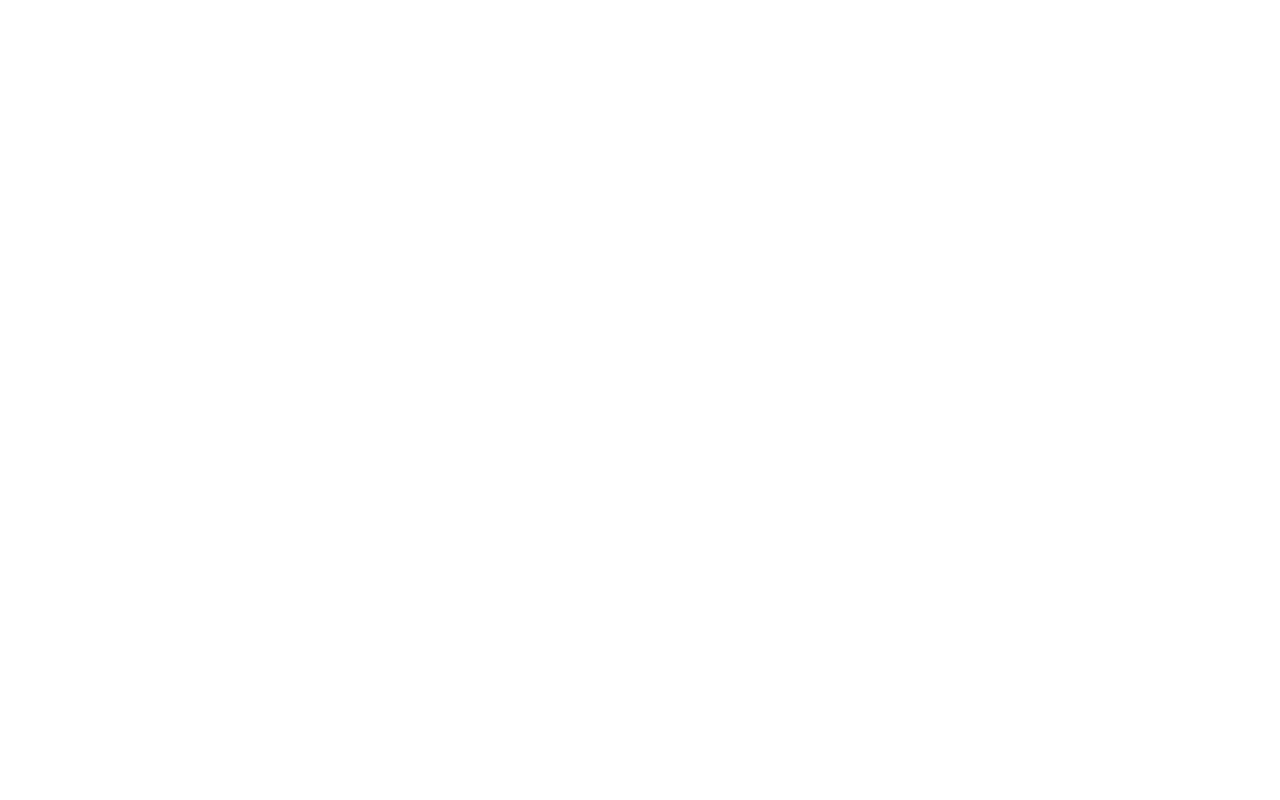
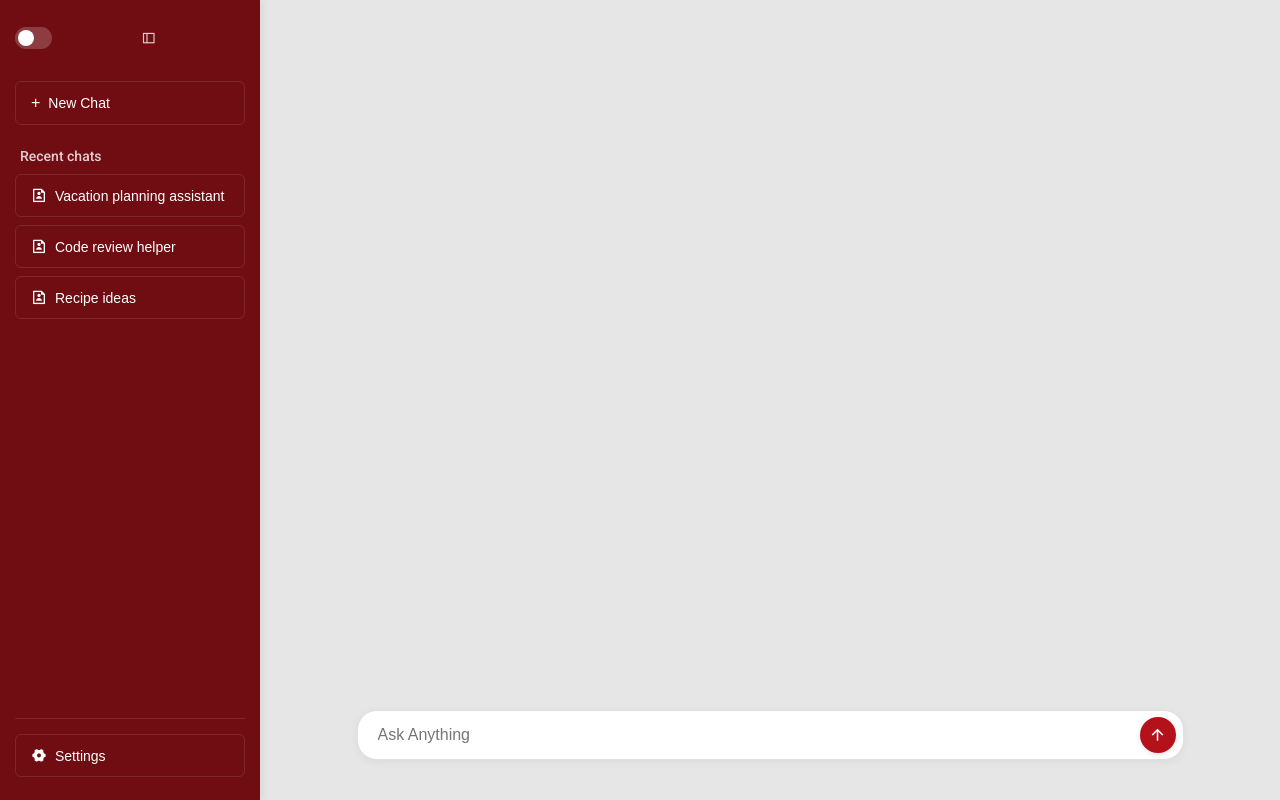
Before and after one commit to I-XaR-I/chatbot-app, a plain HTML site: page frontend/static/index.html in a window 1280 px wide. Drawn offline with nearby package versions, Linux system fonts and the light colour scheme.

Commit message:
made a basic interface of the webapp

```diff
--- a/frontend/css/style.css
+++ b/frontend/css/style.css
@@ -0,0 +1,451 @@
+*{
+    margin: 0;
+    padding: 0;
+    box-sizing: border-box;
+}
+
+:root{
+    --primary-color: #B4121B;
+    --secondary-color: #e6e6e6;
+    --primary-dark: #700d12;
+    --secondary-dark: #121212;
+    --transition-speed: 0.3s;
+    --sidebar-bg: #202123;
+    --sidebar-hover: #343541;
+    --btn-text: #ececf1;
+
+    --body-bg-light: #e6e6e6;
+    --body-bg-dark: #1e1e1e;
+    --input-bg-light: white;
+    --input-bg-dark: #2d2d2d;
+    --text-light: #333;
+    --text-dark: #e0e0e0;
+    --border-light: #e0e0e0;
+    --border-dark: #4d4d4d;
+}
+
+body {
+    height: 100vh;
+    width: 100%;
+    font-family: 'Roboto', sans-serif;
+    display: flex;
+    flex-direction: column;
+    background-color: var(--body-bg-light);
+    color: var(--text-light);
+    overflow: hidden;
+    transition: background-color var(--transition-speed) ease, color var(--transition-speed) ease;
+}
+
+body.dark-mode {
+    background-color: var(--body-bg-dark);
+    color: var(--text-dark);
+}
+
+#container {
+    display: flex;
+    height: 100%;
+    width: 100%;
+    overflow: hidden;
+}
+
+#sidebar {
+    height: 100%;
+    width: 260px;
+    display: none;
+    flex-direction: column;
+    background-color: var(--primary-dark);
+    padding: 15px;
+    box-shadow: 0px 0px 10px rgba(0, 0, 0, 0.1);
+    transition: transform 0.3s ease, background-color 0.3s ease;
+    position: relative;
+    z-index: 2;
+    flex-shrink: 0;
+    color: white;
+    will-change: transform;
+}
+
+#closesidebarbtn {
+    background: transparent;
+    border: none;
+    outline: none;
+    color: white;
+    font-size: 24px;
+    cursor: pointer;
+    display: flex;
+    align-items: center;
+    justify-content: center;
+    opacity: 0.8;
+    transition: opacity 0.2s ease;
+    padding: 0;
+    margin: 0;
+    width: 36px;
+    height: 36px;
+    box-shadow: none;
+    border-radius: 0;
+    -webkit-appearance: none;
+    -moz-appearance: none;
+    appearance: none;
+}
+
+#closesidebarbtn:hover,
+#closesidebarbtn:active,
+#closesidebarbtn:focus {
+    opacity: 1;
+    background: transparent;
+    border: none;
+    outline: none;
+    box-shadow: none;
+}
+
+#opensidebarbtn {
+    background: none;
+    border: none;
+    color: var(--primary-color);
+    font-size: 24px;
+    cursor: pointer;
+    position: absolute;
+    top: 20px;
+    left: 20px;
+    z-index: 1;
+    display: none;
+    transition: opacity var(--transition-speed) ease, color var(--transition-speed) ease, background-color var(--transition-speed) ease;
+    width: 40px;
+    height: 40px;
+    display: flex;
+    align-items: center;
+    justify-content: center;
+}
+
+#opensidebarbtn:hover {
+    color: var(--primary-dark);
+    background-color: rgba(180, 18, 27, 0.1);
+    border-radius: 50%;
+}
+
+#opensidebarbtn i {
+    font-size: 24px;
+}
+
+#sidebar.hidden + #chatarea #opensidebarbtn {
+    display: flex;
+}
+
+#sidebar nav {
+    display: flex;
+    flex-direction: column;
+    height: 100%;
+}
+
+#sidebar ul {
+    list-style: none;
+    padding: 0;
+    margin: 0;
+    width: 100%;
+}
+
+#sidebar .main-nav {
+    flex-grow: 0;
+}
+
+#sidebar .recent-chats {
+    margin-top: 15px;
+    flex-grow: 1;
+    overflow-y: auto;
+}
+
+#sidebar .recent-chats h3 {
+    font-size: 14px;
+    font-weight: 500;
+    margin-bottom: 10px;
+    padding-left: 5px;
+    opacity: 0.8;
+}
+
+#sidebar .bottom-nav {
+    margin-top: auto;
+    border-top: 1px solid rgba(255, 255, 255, 0.1);
+    padding-top: 15px;
+}
+
+#sidebar li {
+    margin-bottom: 8px;
+    width: 100%;
+}
+
+#sidebar button {
+    width: 100%;
+    padding: 12px 15px;
+    background-color: transparent;
+    color: white;
+    border: 1px solid rgba(255, 255, 255, 0.1);
+    border-radius: 6px;
+    cursor: pointer;
+    text-align: left;
+    font-size: 14px;
+    font-weight: 500;
+    display: flex;
+    align-items: center;
+    transition: background-color 0.2s ease;
+}
+
+#closesidebarbtn {
+    width: 36px;
+    height: 36px;
+    padding: 0;
+    margin: 0;
+    border: none !important;
+    box-shadow: none !important;
+    background: transparent !important;
+    border-radius: 0 !important;
+    display: flex;
+    justify-content: center;
+    align-items: center;
+    color: white;
+    font-size: 24px;
+    opacity: 0.8;
+    transition: opacity 0.2s ease;
+}
+
+#closesidebarbtn:hover,
+#closesidebarbtn:active,
+#closesidebarbtn:focus {
+    opacity: 1;
+    background: transparent !important;
+    border: none !important;
+    outline: none !important;
+    box-shadow: none !important;
+}
+
+#sidebar button:hover {
+    background-color: var(--primary-color);
+}
+
+#newchatbtn::before {
+    content: "+";
+    margin-right: 8px;
+    font-size: 16px;
+}
+
+#settingsbtn::before {
+    font-family: "Remixicon";
+    content: "\f0E7";
+    margin-right: 8px;
+    font-size: 16px;
+}
+
+.chat-item::before {
+    font-family: "Remixicon";
+    content: "\ED17";
+    margin-right: 8px;
+    font-size: 16px;
+}
+
+#chatarea {
+    display: flex;
+    flex-direction: column;
+    flex-grow: 1;
+    background-color: var(--secondary-color);
+    overflow: hidden;
+    transition: margin-left 0.3s ease, background-color 0.3s ease;
+}
+
+#messages {
+    flex-grow: 1;
+    overflow-y: auto;
+    padding: 20px;
+    width: 100%;
+}
+
+#inputarea {
+    width: 90%;
+    display: flex;
+    align-items: center;
+    justify-content: center;
+    padding: 20px;
+    margin: 0 auto 20px auto;
+    max-width: 1000px;
+    transition: width var(--transition-speed) ease;
+    position: relative;
+}
+
+#input-container {
+    position: relative;
+    width: 100%;
+    display: flex;
+    align-items: center;
+}
+
+#userinput {
+    flex-grow: 1;
+    padding: 15px 20px;
+    padding-right: 50px;
+    border: 1px solid #e0e0e0;
+    border-radius: 20px;
+    font-size: 16px;
+    box-shadow: 0 2px 10px rgba(0, 0, 0, 0.05);
+    transition: all var(--transition-speed) ease;
+    background-color: white;
+    width: 100%;
+}
+
+#userinput:focus {
+    outline: none;
+    border-color: transparent;
+    box-shadow: 0 2px 15px rgba(0, 0, 0, 0.1);
+}
+
+#sendbtn {
+    position: absolute;
+    right: 8px;
+    padding: 8px;
+    background-color: var(--primary-color);
+    color: white;
+    border: none;
+    border-radius: 50%;
+    width: 36px;
+    height: 36px;
+    display: flex;
+    align-items: center;
+    justify-content: center;
+    cursor: pointer;
+    font-size: 18px;
+    transition: background-color var(--transition-speed) ease, transform 0.2s ease;
+    flex-shrink: 0;
+    box-shadow: 0 2px 5px rgba(0, 0, 0, 0.1);
+}
+
+#sendbtn i {
+    transition: transform 0.2s ease;
+}
+
+#sendbtn:hover {
+    background-color: var(--primary-dark);
+}
+
+#sendbtn:hover i {
+    transform: translateY(-2px);
+}
+
+.top-buttons {
+    position: absolute;
+    top: 20px;
+    left: 20px;
+    z-index: 1;
+    display: flex;
+    align-items: center;
+}
+
+#sidebar.hidden + #chatarea .top-buttons {
+    display: flex;
+}
+
+#sidebar:not(.hidden) + #chatarea .top-buttons {
+    display: none;
+}
+
+.dark-mode #userinput {
+    background-color: var(--input-bg-dark);
+    color: var(--text-dark);
+    border-color: var(--border-dark);
+}
+
+.dark-mode #chatarea {
+    background-color: var(--body-bg-dark);
+}
+
+.dark-mode #messages {
+    color: var(--text-dark);
+}
+
+.sidebar-top {
+    display: flex;
+    justify-content: space-between;
+    align-items: center;
+    margin-bottom: 20px;
+    padding: 5px 0;
+}
+
+#darkModeToggle {
+    display: none;
+}
+
+.toggle-switch {
+    position: relative;
+    display: flex;
+    align-items: center;
+    justify-content: center;
+    width: 46px;
+    height: 22px;
+}
+
+.toggle-switch input {
+    opacity: 0;
+    width: 0;
+    height: 0;
+}
+
+.slider {
+    position: absolute;
+    cursor: pointer;
+    top: 0;
+    left: 0;
+    right: 0;
+    bottom: 0;
+    background-color: rgba(255, 255, 255, 0.2);
+    transition: .4s;
+}
+
+.slider:before {
+    position: absolute;
+    content: "";
+    height: 16px;
+    width: 16px;
+    left: 3px;
+    bottom: 3px;
+    background-color: white;
+    transition: .4s;
+}
+
+input:checked + .slider {
+    background-color: #4CAF50;
+}
+
+input:checked + .slider:before {
+    transform: translateX(16px);
+    background-color: white;
+}
+
+.slider.round {
+    border-radius: 34px;
+}
+
+.slider.round:before {
+    border-radius: 50%;
+}
+
+body.dark-mode {
+    background-color: var(--body-bg-dark);
+    color: var(--text-dark);
+}
+
+body.dark-mode #sidebar {
+    background-color: #121212;
+}
+
+body.dark-mode #sidebar button:hover {
+    background-color: #3a3a3a;
+}
+
+body.dark-mode #chatarea {
+    background-color: var(--body-bg-dark);
+}
+
+body.dark-mode #userinput {
+    background-color: var(--input-bg-dark);
+    color: var(--text-dark);
+    border-color: var(--border-dark);
+}
+
+body.dark-mode #messages {
+    color: var(--text-dark);
+}
--- a/frontend/static/index.html
+++ b/frontend/static/index.html
@@ -3,9 +3,59 @@
 <head>
     <meta charset="UTF-8">
     <meta name="viewport" content="width=device-width, initial-scale=1.0">
-    <title>Chatbot-GPU-WebAPP</title>
+    <meta http-equiv="X-UA-Compatible" content="IE=edge">
+    <title>AI Chatbot</title>
+    <link rel="stylesheet" href="../css/style.css">
+    <link rel="preconnect" href="https://fonts.googleapis.com">
+    <link rel="preconnect" href="https://fonts.gstatic.com" crossorigin>
+    <link href="https://fonts.googleapis.com/css2?family=Roboto:wght@300;400;500;700&display=swap" rel="stylesheet">
+    <link rel="stylesheet" href="https://cdnjs.cloudflare.com/ajax/libs/font-awesome/6.4.2/css/all.min.css">
+    <link href="https://cdn.jsdelivr.net/npm/remixicon@3.5.0/fonts/remixicon.css" rel="stylesheet">
 </head>
 <body>
+    <div id="container">
+        <aside id="sidebar" class="hidden">
+            <div class="sidebar-top">
+                <label class="toggle-switch">
+                    <input type="checkbox" id="darkModeToggle">
+                    <span class="slider round"></span>
+                </label>
+                <button id="closesidebarbtn" aria-label="Close sidebar"><i class="ri-side-bar-line"></i></button>
+            </div>
+            <nav>
+                <ul class="main-nav">
+                    <li><button id="newchatbtn">New Chat</button></li>
+                </ul>
 
+                <div class="recent-chats">
+                    <h3>Recent chats</h3>
+                    <ul>
+                        <li><button class="chat-item">Vacation planning assistant</button></li>
+                        <li><button class="chat-item">Code review helper</button></li>
+                        <li><button class="chat-item">Recipe ideas</button></li>
+                    </ul>
+                </div>
+
+                <ul class="bottom-nav">
+                    <li><button id="settingsbtn">Settings</button></li>
+                </ul>
+            </nav>
+        </aside>
+
+        <main id="chatarea">
+            <div class="top-buttons">
+                <button id="opensidebarbtn" aria-label="Open sidebar"><i class="ri-side-bar-line"></i></button>
+            </div>
+            <section id="messages" aria-live="polite"></section>
+            <div id="inputarea">
+                <div id="input-container">
+                    <input type="text" id="userinput" placeholder="Ask Anything" aria-label="Message input">
+                    <button id="sendbtn" aria-label="Send message"><i class="ri-arrow-up-line"></i></button>
+                </div>
+            </div>
+        </main>
+    </div>
+
+    <script src="../static/js/sidebar.js"></script>
 </body>
 </html>
--- /dev/null
+++ b/frontend/static/js/sidebar.js
@@ -0,0 +1,111 @@
+document.addEventListener("DOMContentLoaded", () => {
+    const sidebar = document.getElementById("sidebar");
+    const openSidebarBtn = document.getElementById("opensidebarbtn");
+    const closeSidebarBtn = document.getElementById("closesidebarbtn");
+    const chatarea = document.getElementById("chatarea");
+    const inputArea = document.getElementById("inputarea");
+    const userInput = document.getElementById("userinput");
+    const sendBtn = document.getElementById("sendbtn");
+    const messages = document.getElementById("messages");
+    const sidebarWidth = 260;
+    const newChatBtn = document.getElementById("newchatbtn");
+    const darkModeToggle = document.getElementById("darkModeToggle");
+
+    const toggleSidebar = (show) => {
+        if (show) {
+            sidebar.style.display = "flex";
+            sidebar.style.transform = "translateX(-100%)";
+
+            sidebar.offsetHeight;
+
+            sidebar.style.transform = "translateX(0)";
+            sidebar.classList.remove("hidden");
+        } else {
+            sidebar.style.transform = "translateX(-100%)";
+            chatarea.style.marginLeft = "0";
+            sidebar.classList.add("hidden");
+
+            setTimeout(() => {
+                if (sidebar.classList.contains("hidden")) {
+                    sidebar.style.display = "none";
+                    sidebar.style.transform = "";
+                }
+            }, 300);
+        }
+
+        adjustLayout();
+    };
+
+    const adjustLayout = () => {
+        const sidebarHidden = sidebar.classList.contains("hidden");
+
+        if (sidebarHidden) {
+            openSidebarBtn.style.display = "flex";
+            inputArea.style.width = "90%";
+        } else {
+            openSidebarBtn.style.display = "none";
+            inputArea.style.width = "85%";
+        }
+    };
+
+    const startNewChat = () => {
+        messages.innerHTML = '';
+        userInput.focus();
+    };
+
+    function setDarkMode(isDark) {
+        if (isDark) {
+            document.body.classList.add("dark-mode");
+            if (darkModeToggle) darkModeToggle.checked = true;
+
+            sidebar.style.transition = "background-color 0.3s ease, transform 0.3s ease";
+        } else {
+            document.body.classList.remove("dark-mode");
+            if (darkModeToggle) darkModeToggle.checked = false;
+
+            sidebar.style.transition = "background-color 0.3s ease, transform 0.3s ease";
+        }
+
+        localStorage.setItem("darkMode", isDark ? "enabled" : "disabled");
+    }
+
+    const savedDarkMode = localStorage.getItem("darkMode");
+    if (savedDarkMode === "enabled") {
+        setDarkMode(true);
+    }
+
+    openSidebarBtn.addEventListener("click", () => toggleSidebar(true));
+    closeSidebarBtn.addEventListener("click", () => toggleSidebar(false));
+
+    if (newChatBtn) {
+        newChatBtn.addEventListener("click", startNewChat);
+    }
+
+    if (darkModeToggle) {
+        darkModeToggle.addEventListener("change", () => {
+            setDarkMode(darkModeToggle.checked);
+        });
+    }
+
+    window.addEventListener("resize", adjustLayout);
+
+    if (window.innerWidth < 768) {
+        toggleSidebar(false);
+    } else {
+        toggleSidebar(true);
+    }
+
+    sendBtn.addEventListener("click", () => {
+        const message = userInput.value.trim();
+        if (message) {
+            userInput.value = "";
+            userInput.focus();
+        }
+    });
+
+    userInput.addEventListener("keypress", (e) => {
+        if (e.key === "Enter") {
+            sendBtn.click();
+        }
+    });
+});
```
Also changed, not shown: 1 other file.
